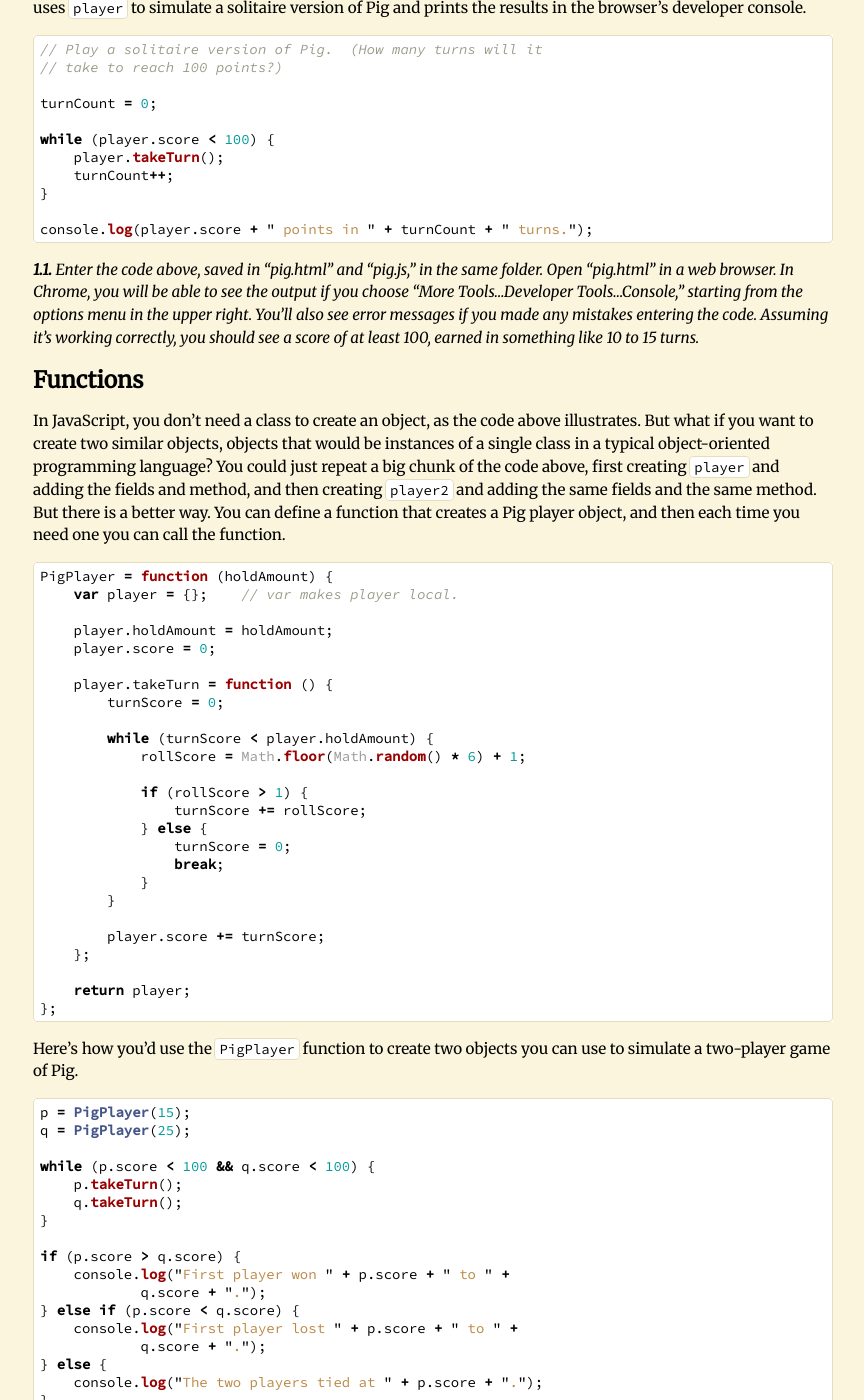
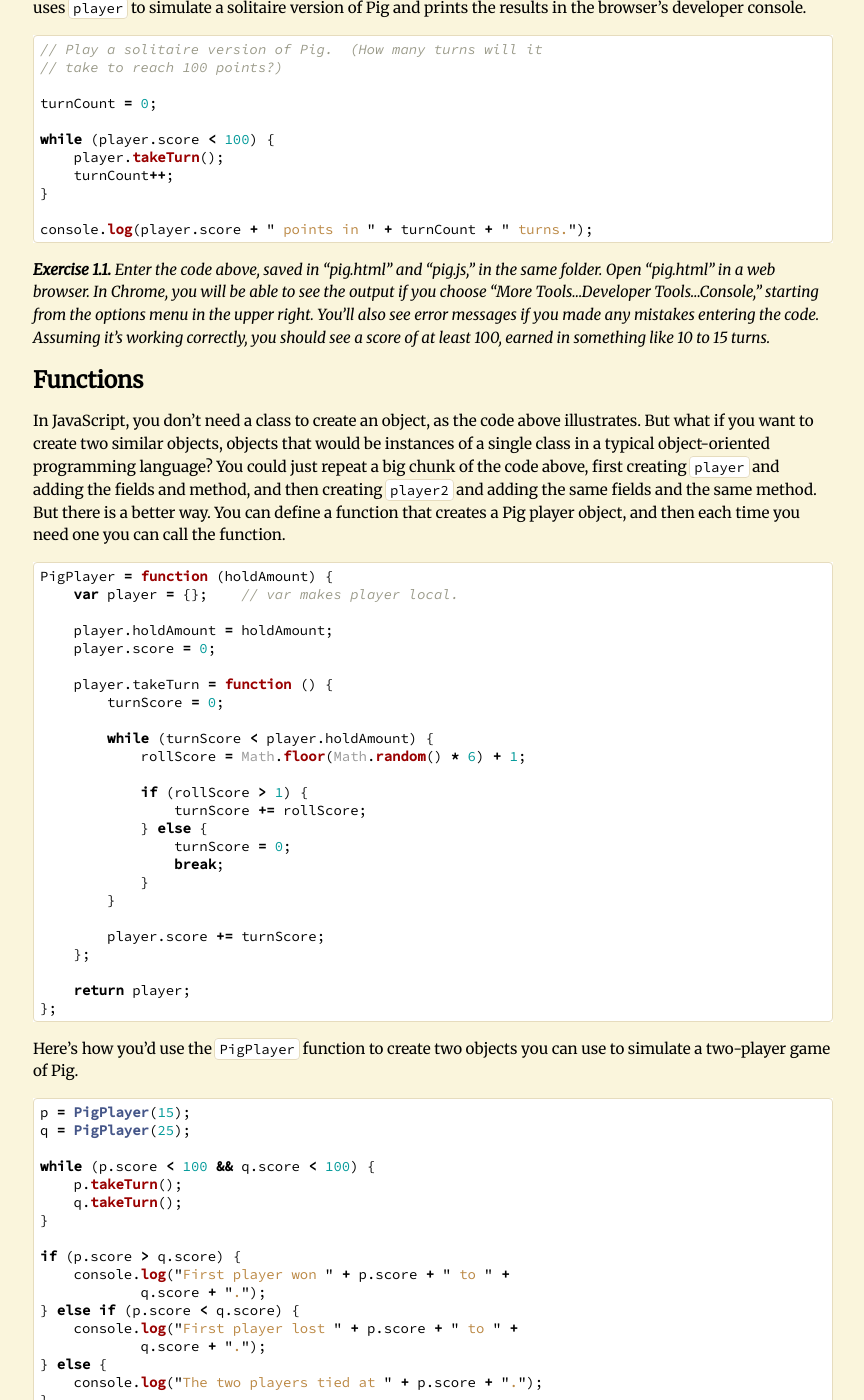
Before and after one commit to dvon/cgbk, a Jekyll site: the page built from _posts/2016-01-14-JavaScript-(Part-1).md, in a window 1280 px wide and 1400 px high, scrolled down 1291 px. Shown: the whole window, without its empty margins (207-1071 px from the left). Built offline with Jekyll 4.4.1, drawn with Linux system fonts in a browser that asks for light colours; Markdown is read by kramdown in place of the engine named in the settings; some of the changed text lies outside the part shown.

Commit message:
Added "Exercise " to generated exercise labels.

```diff
--- a/_layouts/default.html
+++ b/_layouts/default.html
@@ -40,7 +40,7 @@
     </head>
     <body>
         <div class="content">
-            {{ content | smartify | replace:'---','—' | replace:'@.','<em><strong><span class="exercise_label"></span></strong></em>' }}
+            {{ content | smartify | replace:'---','—' | replace:'@.','<em><strong><span class="exercise_label">Exercise </span></strong></em>' }}
         </div>
     </body>
 </html>
```
